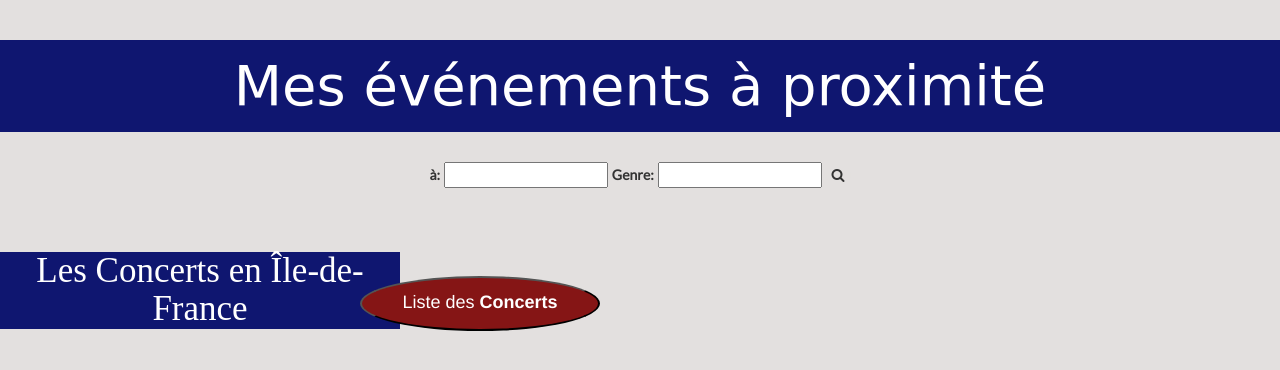
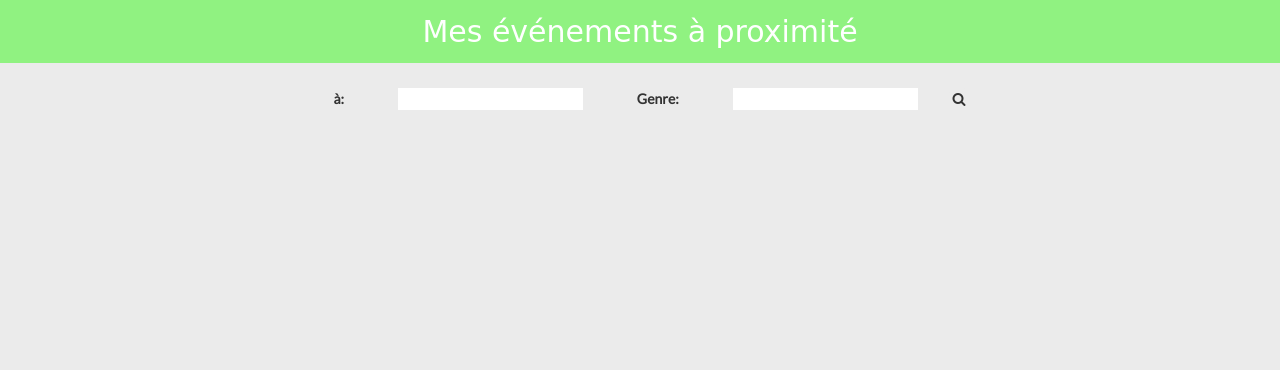
Before and after one commit to Projet-MesInfos/-Mes-Ev-nements---Proximit-, a plain HTML site: page index.html in a window 1280 px wide. Drawn offline with nearby package versions, Linux system fonts and the light colour scheme; a web font is replaced by a local one.

Commit message:
Correction

```diff
--- a/index.css
+++ b/index.css
@@ -1,87 +1,45 @@
-.body {
-    margin: 0;
-    text-align: center;
-    background-color: #E3E0DF;
+body{
+  text-align: center;
+  margin: 0 auto;
+  background-color: #EBEBEB;
 }
 
-
-/*header*/
-
-.titreMesEvent {
-    font-family: 'Grand Hotel', cursive;
-    padding-left: 15px;
-    color: #414141;
-    background-color: rgb(15, 22, 112);
-    padding: 15px;
-    color: white;
-    font-size: 4em;
+h2{
+  font-family: 'Grand Hotel', cursive;
+  background-color: rgba(55, 250, 25, 0.5);
+  padding: 15px;
+  margin: 0 auto;
+  color: white;
 }
 
-.titreIleDeFrance {
-    background-color: rgb(15, 22, 112);
-    font-family: serif;
-    color: white;
-    margin-top: 5%;
-    font-size: 2.5em;
-    width: 400px;
+p{
+  font-family: 'Lato', sans-serif;
+  font-weight: bold;
 }
 
-.div-button {
-    margin-left: -25%;
-    margin-top: -4.9%;
+.area{
+  display: inline;
+  margin: 25px;
 }
 
-.list-events {
-    border-radius: 100%;
-    width: 15%;
-    height: 55px;
-    color: white;
-    background-color: rgb(133, 21, 21);
+input{
+  border: none;
 }
 
-.links {
-    margin: 20px;
-    margin-top: 30px;
-    background-color: white;
+.search-button{
+  border: none;
+  background-color: #EBEBEB;
+  border-radius: 50px;
 }
 
-
-h3 {
-    background-color: rgb(3, 2, 10);
-    font-size: 3em;
-    color: white;
+.search-button:hover{
+  background-color: #37FA19;
+  color: white;
 }
 
-
-.header {
-    display: inline;
-    margin: 10px;
-}
-
-.logo {
-    height: 90px;
-    width: 90px;
-    margin-top: -99px;
-    border-radius: 3px solid #BBBDBF;
-    float: left;
-    margin-left: 15px;
-}
-
-.area {
-    font-family: 'Lato', sans-serif;
-}
-
-.search-areas {
-    float: left;
-}
-
-.area {
-    display: inline;
-    font-weight: bold;
-}
-
-.boutonSerche {
-    border-radius: 50px;
-    border: none;
-    background-color: #E3E0DF;
-}
+/*.logo {
+  height: 80px;
+  width: 80px;
+  float: left;
+  margin-bottom: 77px;
+}*/
--- a/index.html
+++ b/index.html
@@ -13,11 +13,11 @@
 
 
   </head>
-    <body class="body">
+    <body>
       <!-- header -->
-      <header class="row-xs-4 header">
+      <header>
         <div class="header">
-            <h2 class = "titreMesEvent">Mes événements à proximité</h2>
+            <h2>Mes événements à proximité</h2>
             <!-- <img class="logo" src="icon.svg"/> -->
         </div>
       </header>
@@ -28,15 +28,9 @@
             <input class="area" type="text" name="Place" value="">
           <p class="area">Genre:</p>
             <input class="area" type="text" name="Type" value="">
-            <button class="boutonSerche"type="button" name="button"><i class="fa fa-search" aria-hidden="true"></i></button>
+            <button class="search-button"type="button" name="button"><i class="fa fa-search" aria-hidden="true"></i></button>
         </div>
      <!-- /search area -->
-
-
-     <h2 class="titreIleDeFrance">Les Concerts en Île-de-France</h2>
-         <div class="div-button">
-             <button id="btn" class="list-events" type="button" name="button"><h4>Liste des <strong>Concerts</strong></h4></button>
-         </div>
 
          <!-- Data js -->
 
```
